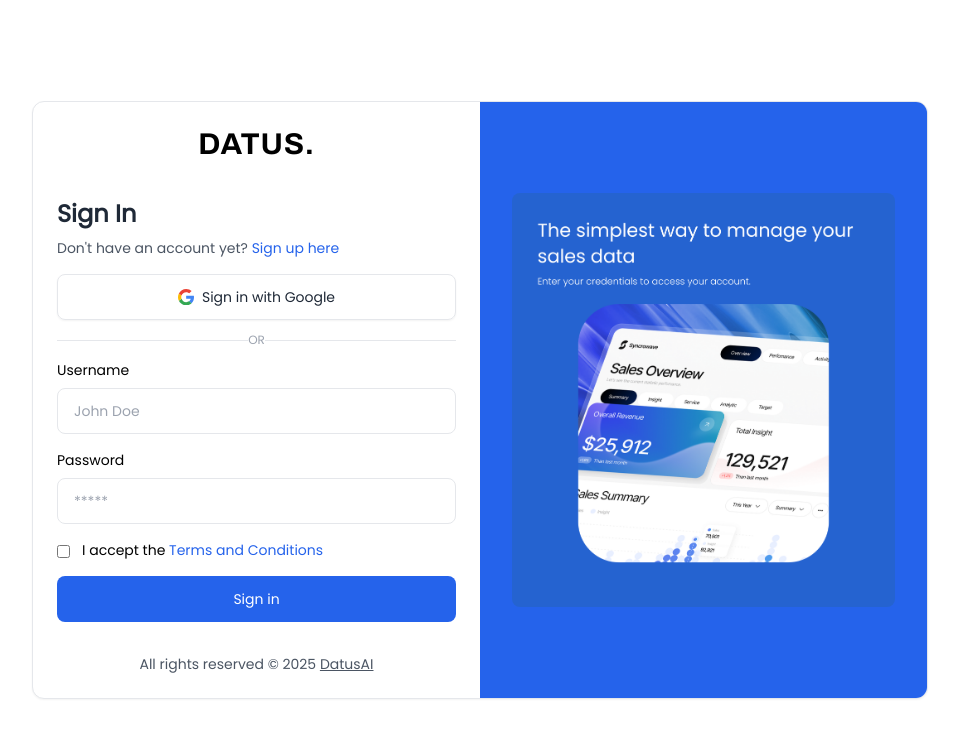
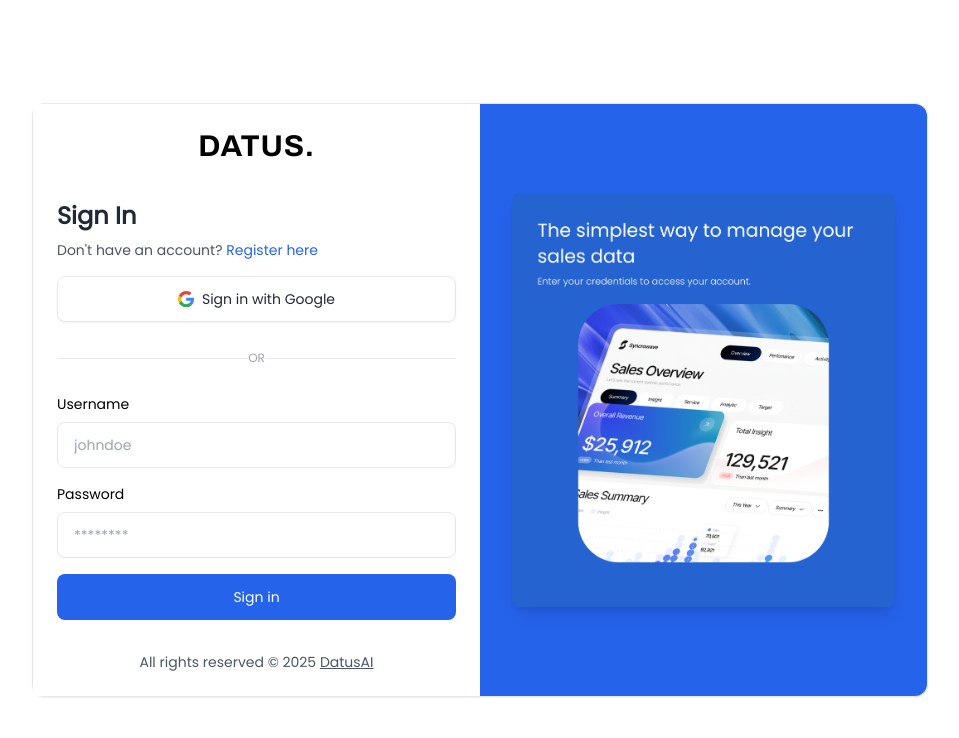
Before and after one commit to LeoIvin/AnalysisAPP-Frontend, a React (Vite) app: page /login in a window 1280 px wide. Shown: the top 738 px of the page, without its empty margins (160-1119 px from the left). Built offline with nearby package versions, Linux system fonts and the light colour scheme.

Commit message:
Fixed login page

```diff
--- a/src/components/Login.jsx
+++ b/src/components/Login.jsx
@@ -1,5 +1,7 @@
-import React, { useState } from 'react';
-import { useNavigate, Link } from 'react-router-dom';
+import React, { useEffect, useState } from 'react';
+import { useNavigate } from 'react-router-dom';
+import loginPreview from '/login-preview.png';
+import loginPreviewFallback from '/login-preview.png';
 import { login } from '../services/api';
 
 const LoginPage = () => {
@@ -8,17 +10,15 @@
     username: '',
     password: '',
   });
+  const [error, setError] = useState('');
   const [isLoading, setIsLoading] = useState(false);
-  const [error, setError] = useState('');
-  const [rememberMe, setRememberMe] = useState(false);
 
-  const handleChange = (e) => {
-    const { name, value } = e.target;
-    setFormData(prevState => ({
-      ...prevState,
-      [name]: value
-    }));
-  };
+  useEffect(() => {
+    const year = new Date().getFullYear();
+    if (document.getElementById('login-year')) {
+      document.getElementById('login-year').textContent = year;
+    }
+  }, []);
 
   const handleSubmit = async (e) => {
     e.preventDefault();
@@ -29,29 +29,31 @@
       const response = await login(formData.username, formData.password);
       if (response.token) {
         localStorage.setItem('token', response.token);
-        navigate('/upload-sales');
+        navigate('/home');
       } else {
         setError('Invalid login response from server');
       }
     } catch (err) {
-      console.error('Login failed:', err);
-      setError(err.response?.data?.error || err.response?.data?.message || err.message || 'Login failed. Please check your credentials.');
+      setError(err.response?.data?.message || 'Login failed. Please check your credentials.');
     } finally {
       setIsLoading(false);
     }
   };
 
-  const handleGoogleSignIn = () => {
-    // Implement Google Sign In logic here
-    console.log('Google Sign In clicked');
+  const handleChange = (e) => {
+    const { name, value } = e.target;
+    setFormData(prev => ({
+      ...prev,
+      [name]: value
+    }));
   };
 
   return (
-    <div className="min-h-screen bg-white font-poppins">
+    <div className="font-poppins bg-white">
       <div className="container mx-auto p-4 flex items-center justify-center min-h-screen">
-        <div className="flex w-full max-w-4xl bg-white border border-gray-200 rounded-xl shadow-sm overflow-hidden">
+        <div className="bg-white border border-gray-200 rounded-xl shadow-sm w-full max-w-md md:max-w-4xl flex flex-col md:flex-row">
           {/* Form Section */}
-          <div className="w-full md:w-1/2 p-6">
+          <div className="bg-white border-gray-200 p-6 w-full md:w-1/2">
             {/* Logo */}
             <div className="text-center mb-9">
               <h1 className="text-3xl font-bold font-archivo tracking-wide text-black">DATUS.</h1>
@@ -60,19 +62,23 @@
             <div className="text-left mb-4">
               <h1 className="text-2xl font-bold text-gray-800">Sign In</h1>
               <p className="mt-2 text-sm text-gray-600">
-                Don't have an account yet?{' '}
-                <Link to="/register" className="text-blue-600 hover:underline focus:outline-none font-medium">
-                  Sign up here
-                </Link>
+                Don't have an account?{' '}
+                <a href="/register" className="text-blue-600 hover:underline focus:outline-none font-medium">
+                  Register here
+                </a>
               </p>
             </div>
 
-            {/* Google Sign In Button */}
-            <button
-              type="button"
-              onClick={handleGoogleSignIn}
-              className="w-full py-3 px-4 inline-flex justify-center items-center gap-x-2 text-sm font-medium rounded-lg border border-gray-200 text-gray-800 shadow-sm hover:bg-gray-50 focus:outline-none focus:bg-gray-50"
-            >
+            {/* Form */}
+            <form onSubmit={handleSubmit}>
+              <div className="grid gap-y-4">
+                {error && (
+                  <div className="p-3 text-sm text-red-600 bg-red-50 border border-red-200 rounded">
+                    {error}
+                  </div>
+                )}
+
+                <button type="button" className="w-full py-3 px-4 inline-flex justify-center items-center gap-x-2 text-sm font-medium rounded-lg border border-gray-200 text-gray-800 shadow-sm hover:bg-gray-50 focus:outline-none focus:bg-gray-50">
                   <svg className="w-4 h-auto" width="46" height="47" viewBox="0 0 46 47" fill="none">
                     <path d="M46 24.0287C46 22.09 45.8533 20.68 45.5013 19.2112H23.4694V27.9356H36.4069C36.1429 30.1094 34.7347 33.37 31.5957 35.5731L31.5663 35.8669L38.5191 41.2719L38.9885 41.3306C43.4477 37.2181 46 31.1669 46 24.0287Z" fill="#4285F4"/>
                     <path d="M23.4694 47C29.8061 47 35.1161 44.9144 39.0179 41.3012L31.625 35.5437C29.6301 36.9244 26.9898 37.8937 23.4987 37.8937C17.2793 37.8937 12.0281 33.7812 10.1505 28.1412L9.88649 28.1706L2.61097 33.7812L2.52296 34.0456C6.36608 41.7125 14.287 47 23.4694 47Z" fill="#34A853"/>
@@ -86,14 +92,11 @@
                   Or
                 </div>
 
-            {/* Login Form */}
-            <form onSubmit={handleSubmit} className="grid gap-y-4">
-              {error && (
-                <div className="text-xs text-red-600 mt-2">{error}</div>
-              )}
-
+                {/* Username Field */}
                 <div>
-                <label htmlFor="username" className="block text-sm mb-2">Username</label>
+                  <label htmlFor="username" className="block text-sm mb-2">
+                    Username
+                  </label>
                   <input
                     type="text"
                     id="username"
@@ -101,12 +104,16 @@
                     value={formData.username}
                     onChange={handleChange}
                     className="py-3 px-4 block w-full border border-gray-200 rounded-lg text-sm focus:border-blue-500 focus:ring-blue-500"
-                  placeholder="John Doe"
+                    placeholder="johndoe"
+                    required
                   />
                 </div>
 
+                {/* Password Field */}
                 <div>
-                <label htmlFor="password" className="block text-sm mb-2">Password</label>
+                  <label htmlFor="password" className="block text-sm mb-2">
+                    Password
+                  </label>
                   <input
                     type="password"
                     id="password"
@@ -114,48 +121,44 @@
                     value={formData.password}
                     onChange={handleChange}
                     className="py-3 px-4 block w-full border border-gray-200 rounded-lg text-sm focus:border-blue-500 focus:ring-blue-500"
-                  placeholder="*****"
+                    placeholder="********"
+                    required
                   />
                 </div>
 
-              <div className="flex items-center">
-                <input
-                  id="remember-me"
-                  type="checkbox"
-                  checked={rememberMe}
-                  onChange={(e) => setRememberMe(e.target.checked)}
-                  className="shrink-0 mt-0.5 border border-gray-200 rounded text-blue-600 focus:ring-blue-500"
-                />
-                <label htmlFor="remember-me" className="text-sm ms-3">
-                  I accept the <a href="#" className="text-blue-600 hover:underline focus:outline-none font-medium">Terms and Conditions</a>
-                </label>
-              </div>
-
+                {/* Submit Button */}
                 <button
                   type="submit"
                   disabled={isLoading}
-                className="w-full py-3 px-4 inline-flex justify-center items-center gap-x-2 text-sm font-medium rounded-lg border border-transparent bg-blue-600 text-white hover:bg-blue-700 focus:outline-none focus:bg-blue-700 disabled:opacity-50"
+                  className="w-full py-3 px-4 inline-flex justify-center items-center gap-x-2 text-sm font-medium rounded-lg border border-transparent bg-blue-600 text-white hover:bg-blue-700 focus:outline-none focus:bg-blue-700 disabled:opacity-50 disabled:cursor-not-allowed"
                 >
                   {isLoading ? 'Signing in...' : 'Sign in'}
                 </button>
+              </div>
             </form>
 
-            <footer className="mt-8">
-              <h1 className="font-poppins text-sm text-gray-600 text-center">
-                All rights reserved &copy; {new Date().getFullYear()}{' '}
-                <Link to="/dashboard" className="underline hover:text-blue-600 focus:ring-blue-500">
+            {/* Footer */}
+            <footer>
+              <h1 className="text-sm text-gray-600 mt-8 text-center">
+                All rights reserved &copy; <span id="login-year"></span>{' '}
+                <a href="/dashboard" className="underline hover:text-blue-600 focus:ring-blue-500">
                   DatusAI
-                </Link>
+                </a>
               </h1>
             </footer>
           </div>
 
           {/* Image Section */}
-          <div className="hidden md:flex md:w-1/2 bg-blue-600 items-center justify-center p-8">
+          <div className="hidden md:flex md:w-1/2 bg-blue-600 items-center justify-center p-8 rounded-r-xl">
             <img
-              src="/login-preview.png"
+              src={loginPreview}
               alt="Login preview"
-              className="max-w-full h-auto rounded-lg"
+              className="w-full h-auto max-h-[600px] object-contain rounded-lg shadow-lg"
+              onError={(e) => {
+                console.log('Image failed to load, trying fallback');
+                e.target.onerror = null;
+                e.target.src = loginPreviewFallback;
+              }}
             />
           </div>
         </div>
```
Lines whose indentation alone changed are shown as unchanged.
